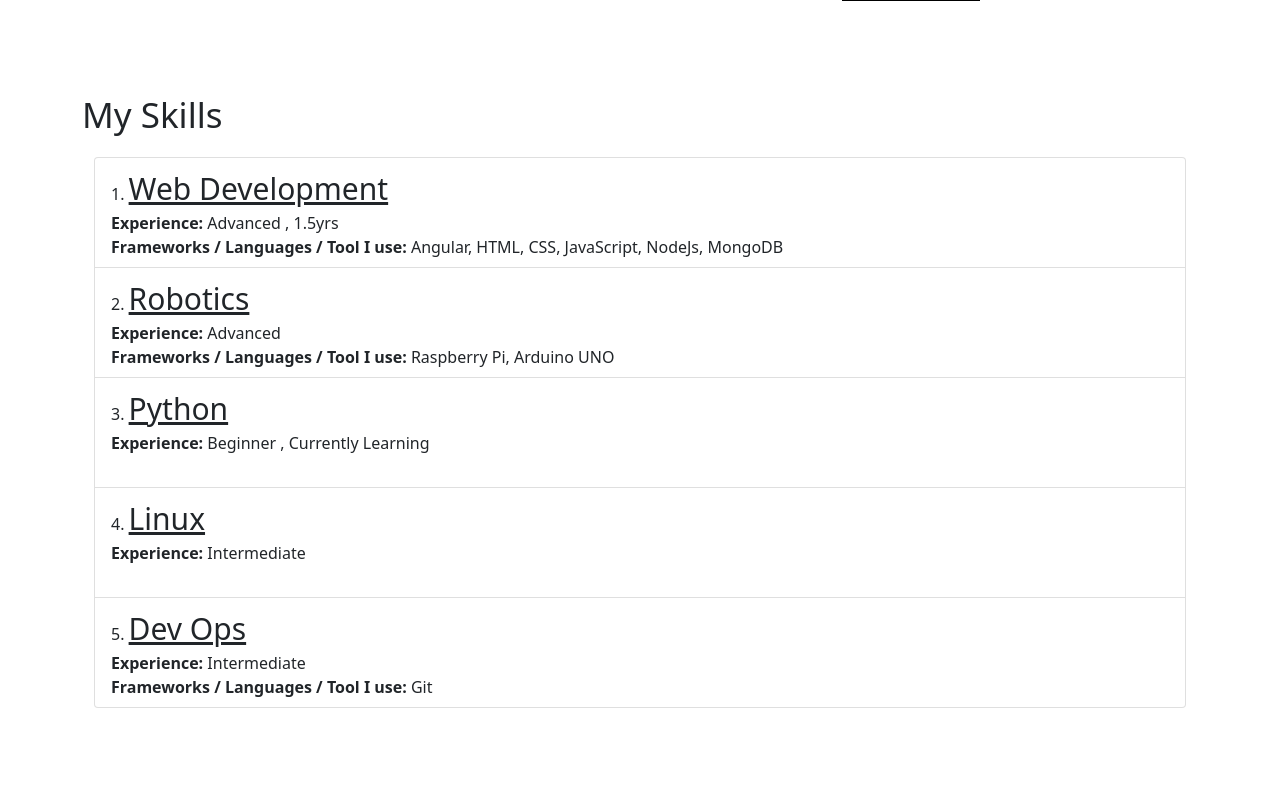
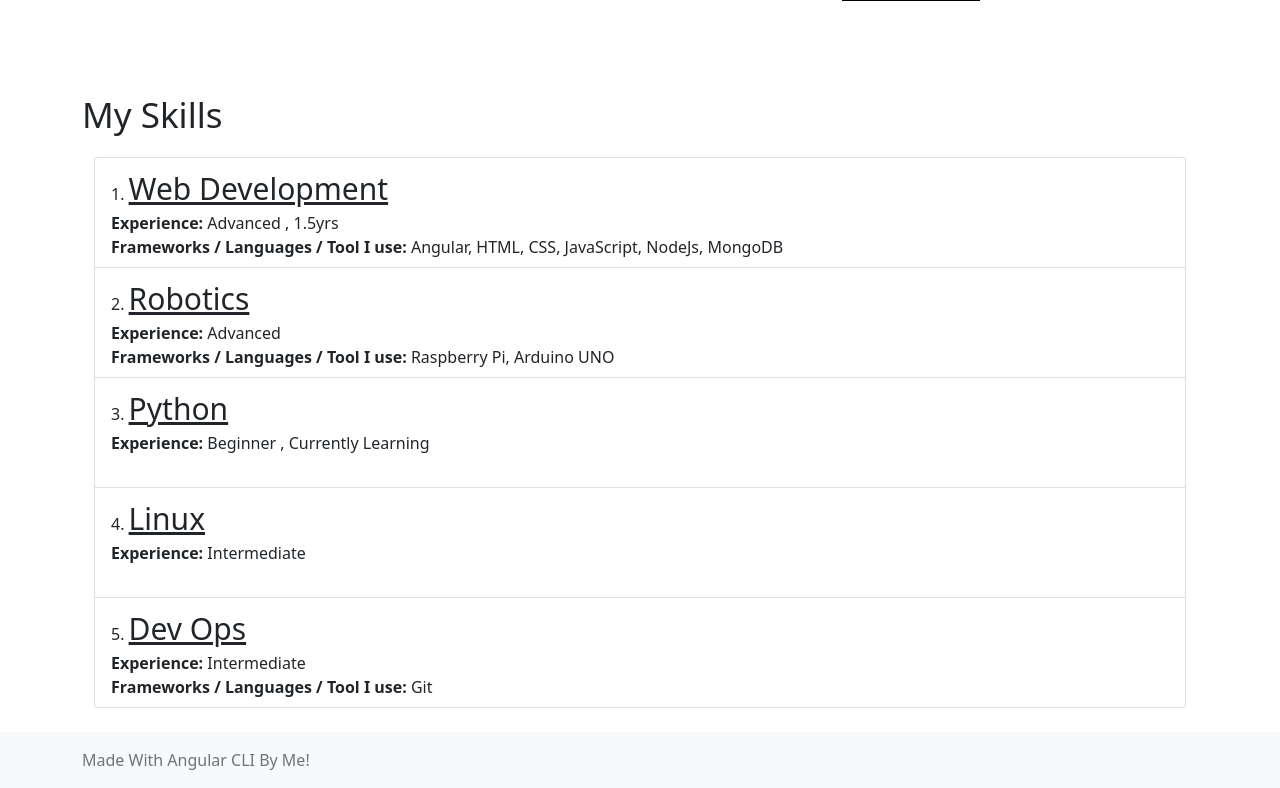
Before and after one commit to AshwathMittal/AshwathMittal, an Angular app: page / in a window 1280 px wide. Shown: the part 526-1314 px from the top of the page. Built offline with nearby package versions, Linux system fonts and the light colour scheme.

Commit message:
Added Footer and _blank to Links

```diff
--- a/src/app/app.component.html
+++ b/src/app/app.component.html
@@ -10,3 +10,8 @@
 </nav>
 <app-home></app-home>
 <!-- <router-outlet></router-outlet> -->
+<footer class="footer mt-auto py-3 bg-light">
+  <div class="container">
+    <span class="text-muted">Made With Angular CLI By Me!</span>
+  </div>
+</footer>
--- a/src/app/comp/home/home.component.html
+++ b/src/app/comp/home/home.component.html
@@ -22,9 +22,9 @@
     </div>
 </div>
     <div class="container col-4"><p style="font-size: 35px;">Social Links</p>
-        <p> <a href="https://discord.gg/cxzDCqDwwM" class="socio"> <img src="discord.png" height ="32" width = "32" alt="Discord"> Discord</a></p>
-        <p><a href="https://github.com/AshwathMittal/" class="socio"> <img src="github.png" height ="32" width = "32" alt="GitHub"> GitHub</a></p>
-        <p><a href="mailto:ashwathmittal@gmail.com" class="socio"> <img src="gmail.png" height ="32" width = "32" alt="E-Mail"> E-Mail</a></p>
+        <p> <a href="https://discord.gg/cxzDCqDwwM"  target="_blank" class="socio"> <img src="discord.png" height ="32" width = "32" alt="Discord"> Discord</a></p>
+        <p><a href="https://github.com/AshwathMittal/"  target="_blank"class="socio"> <img src="github.png" height ="32" width = "32" alt="GitHub"> GitHub</a></p>
+        <p><a href="mailto:ashwathmittal@gmail.com" class="socio" target="_blank"> <img src="gmail.png" height ="32" width = "32" alt="E-Mail"> E-Mail</a></p>
 
     </div>
 
@@ -42,5 +42,5 @@
           </ol>
         </div>
 
-    <br><br><br>
+    <br>
 </div>
```
Also changed, not shown: 3 other files (tests, documents, lock files or other folders).
